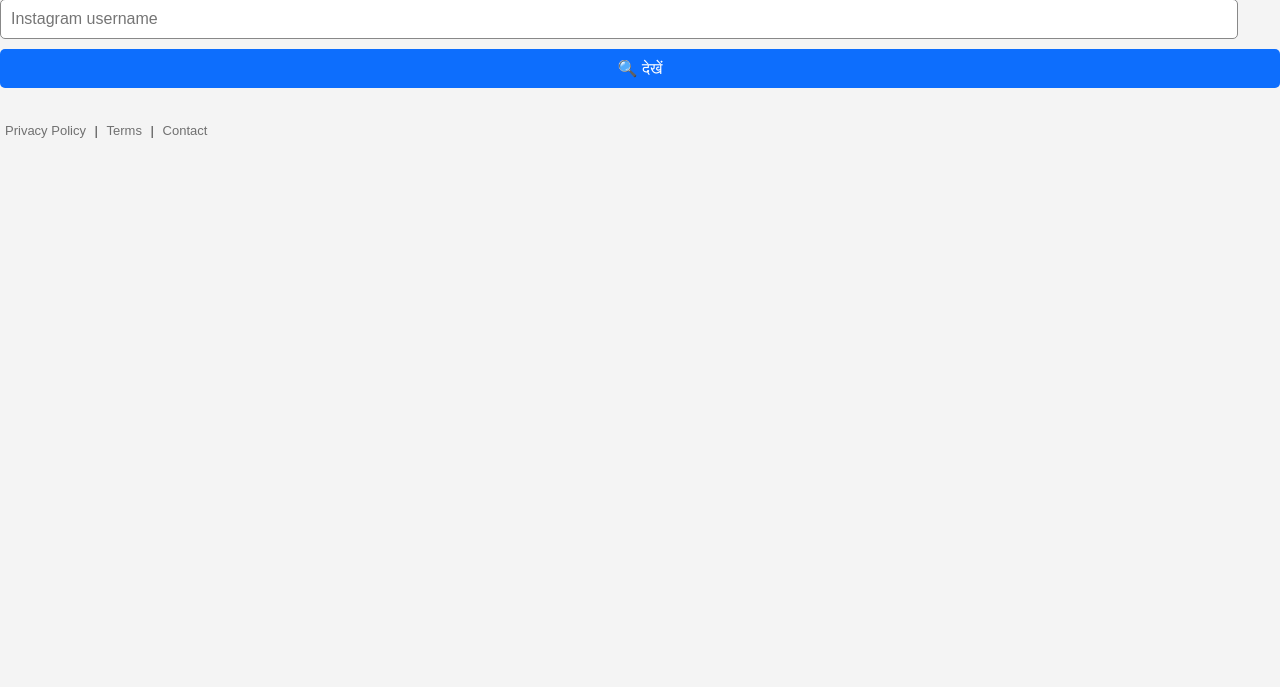
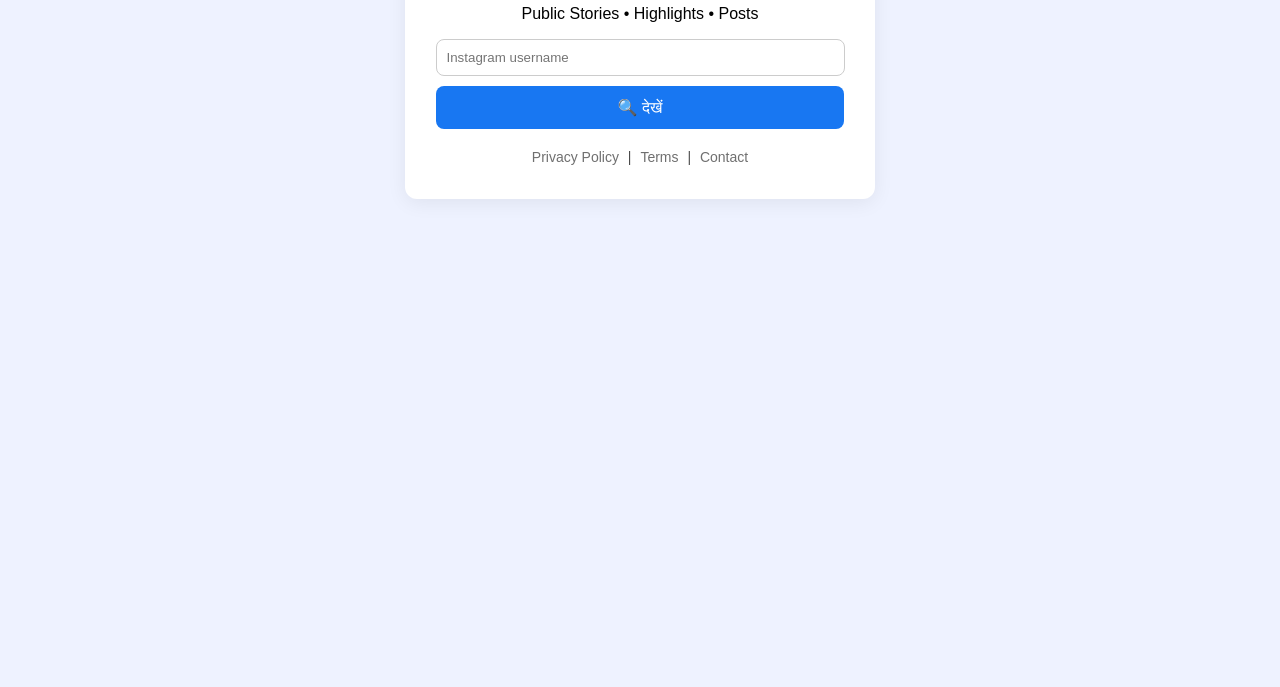
Before and after one commit to indianhacker786/SHARAD-INSTA-STORY-VIEWR, a plain HTML site: page index.html in a window 1280 px wide. Shown: the part 113-800 px from the top of the page. Drawn offline with Linux system fonts and the light colour scheme.

Commit message:
Update style.css

```diff
--- a/style.css
+++ b/style.css
@@ -1,77 +1,58 @@
 body {
-    background: #f4f4f4;
-    margin: 0;
-    font-family: Arial, sans-serif;
-}
-
-.box {
-    background: white;
-    padding: 20px;
-    width: 90%;
-    max-width: 420px;
-    margin: 30px auto;
-    border-radius: 10px;
-    box-shadow: 0 4px 12px rgba(0,0,0,0.1);
+    background: #eef2ff;
+    font-family: Arial;
     text-align: center;
 }
 
-.title {
-    margin: 0;
-    font-size: 22px;
-    color: #d63384;
-    font-weight: bold;
-}
-
-.note {
-    font-size: 14px;
-    opacity: 0.9;
-    margin-bottom: 15px;
+.card {
+    width: 90%;
+    max-width: 430px;
+    margin: 30px auto;
+    background: white;
+    padding: 20px;
+    border-radius: 12px;
+    box-shadow: 0 4px 20px #0001;
 }
 
 input {
-    width: 95%;
+    width: 90%;
     padding: 10px;
-    margin: 10px 0;
-    border: 1px solid #888;
-    border-radius: 5px;
-    font-size: 16px;
+    margin-bottom: 10px;
+    border: 1px solid #ccc;
+    border-radius: 8px;
 }
 
 button {
-    width: 100%;
-    padding: 10px;
-    background: #0d6efd;
+    width: 95%;
+    padding: 12px;
+    background: #1877f2;
+    color: white;
     border: none;
-    color: white;
+    border-radius: 8px;
     font-size: 16px;
-    border-radius: 5px;
-    margin-bottom: 15px;
     cursor: pointer;
 }
 
-button:hover {
-    background: #0b5ed7;
+.media {
+    margin-top: 15px;
+    background: #f7f8ff;
+    padding: 10px;
+    border-radius: 10px;
 }
 
-#status {
-    font-size: 14px;
-    margin-bottom: 15px;
-}
-
-.storyBox {
+.media img, .media video {
     width: 100%;
     border-radius: 10px;
-    margin-top: 15px;
 }
 
 .footer {
     margin-top: 20px;
-    font-size: 13px;
-    opacity: 0.75;
+    font-size: 14px;
+    opacity: 0.7;
 }
 
 .footer a {
+    color: #333;
     text-decoration: none;
-    color: #444;
-    padding: 0 5px;
+    margin: 0 5px;
 }
```
